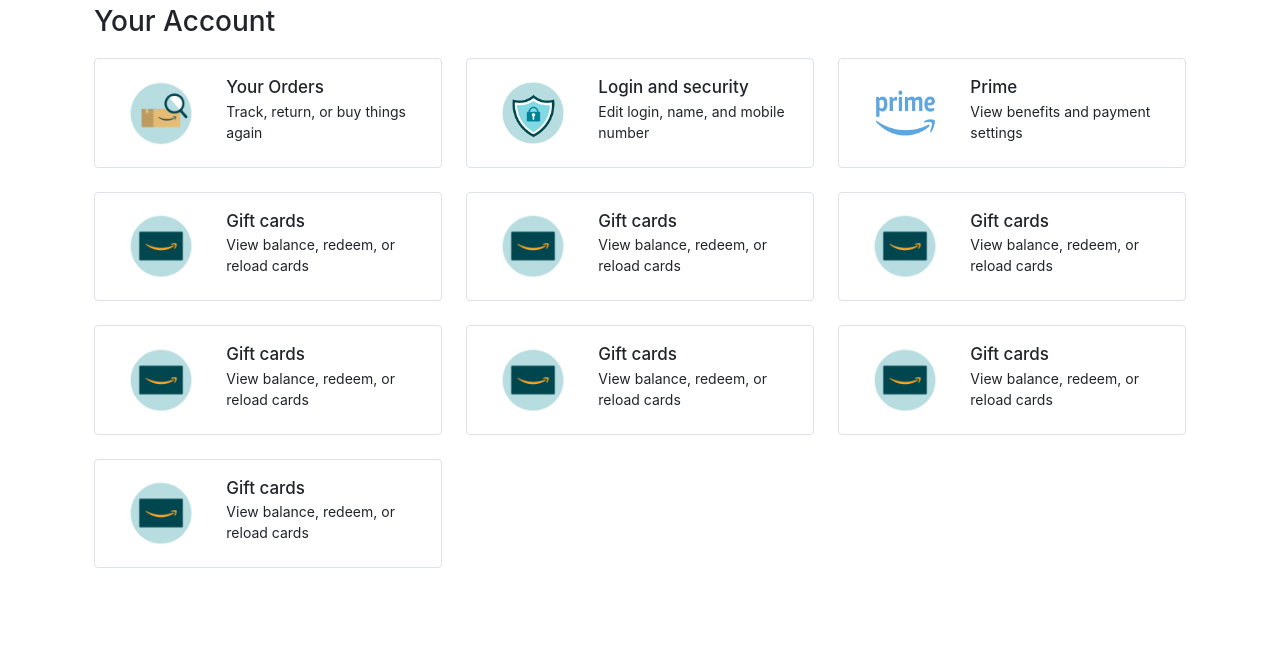
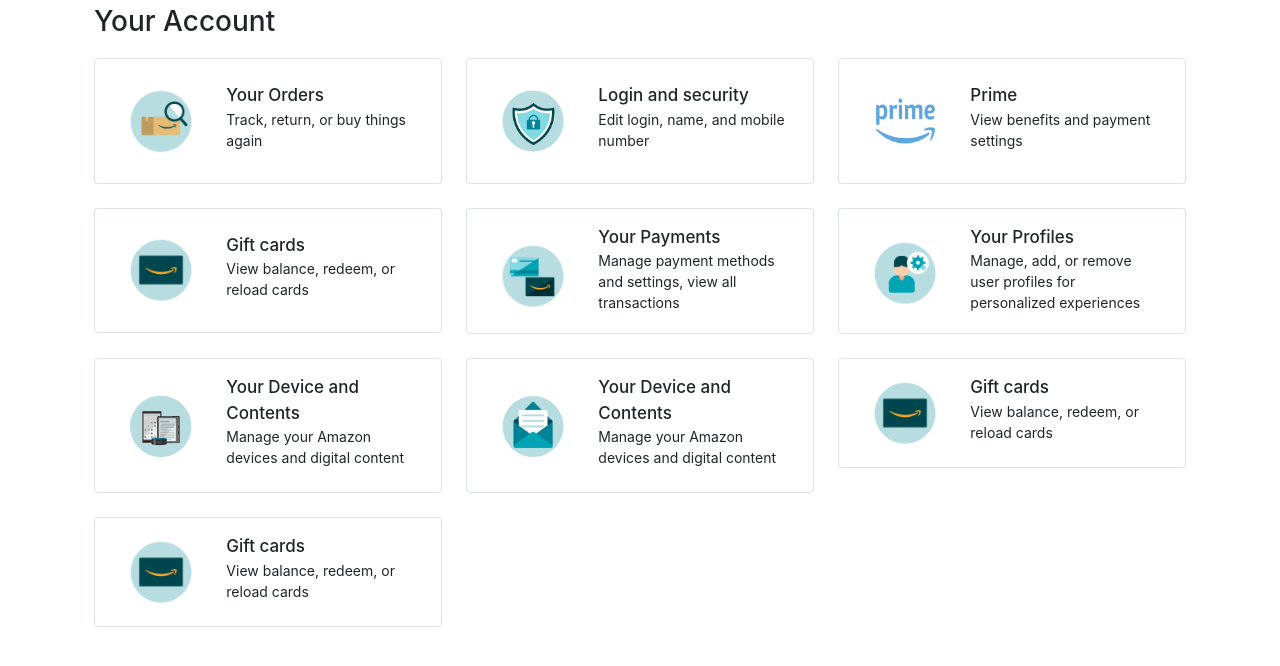
Before and after one commit to Imtious-coder/Amazon_My_Account_Clone, a React (Create React App) app: page / in a window 1280 px wide. Shown: the top 666 px of the page. Built offline with nearby package versions, Linux system fonts and the light colour scheme.

Commit message:
card 4,5,6,7 complete

```diff
--- a/src/Componnents/Home/Home.js
+++ b/src/Componnents/Home/Home.js
@@ -26,7 +26,7 @@
 
                     {/* Card1 start */}
                     <div className="col-md-4 mb-4">
-                        <div className="container pt-2 pb-2 border rounded">
+                        <div className="container pt-3 pb-3 border rounded">
                             <div className="row d-flex align-items-center">
                                 {/* Card1 Image */}
                                 <div className="col-md-4 d-flex justify-content-center align-items-center">
@@ -44,7 +44,7 @@
 
                     {/* Card2 start */}
                     <div className="col-md-4 mb-4">
-                        <div className="container pt-2 pb-2 border rounded">
+                        <div className="container pt-3 pb-3 border rounded">
                             <div className="row d-flex align-items-center">
                                 {/* Card1 Image */}
                                 <div className="col-md-4 d-flex justify-content-center align-items-center">
@@ -62,7 +62,7 @@
 
                     {/* Card3 start */}
                     <div className="col-md-4 mb-4">
-                        <div className="container pt-2 pb-2 border rounded">
+                        <div className="container pt-3 pb-3 border rounded">
                             <div className="row d-flex align-items-center">
                                 {/* Card1 Image */}
                                 <div className="col-md-4 d-flex justify-content-center align-items-center">
@@ -80,7 +80,7 @@
 
                     {/* Card4 start */}
                     <div className="col-md-4 mb-4">
-                        <div className="container pt-2 pb-2 border rounded">
+                        <div className="container pt-3 pb-3 border rounded">
                             <div className="row d-flex align-items-center">
                                 {/* Card1 Image */}
                                 <div className="col-md-4 d-flex justify-content-center align-items-center">
@@ -97,75 +97,75 @@
                     {/* Card4 End */}
 
 
-                    {/* Card4 start */}
+                    {/* Card5 start */}
+                    <div className="col-md-4 mb-4">
+                        <div className="container pt-3 pb-1 border rounded">
+                            <div className="row d-flex align-items-center">
+                                {/* Card1 Image */}
+                                <div className="col-md-4 d-flex justify-content-center align-items-center">
+                                    <img className="Card__Images" src={Image5} alt="" />
+                                </div>
+                                {/* Card1 info */}
+                                <div className="col-md-8">
+                                    <p className="Card__Title">Your Payments</p>
+                                    <p className="Card__Description">Manage payment methods and settings, view all transactions</p>
+                                </div>
+                            </div>
+                        </div>
+                    </div>
+                    {/* Card5 End */}
+
+
+                    {/* Card6 start */}
+                    <div className="col-md-4 mb-4">
+                        <div className="container pt-2 pb-1 border rounded">
+                            <div className="row d-flex align-items-center">
+                                {/* Card1 Image */}
+                                <div className="col-md-4 d-flex justify-content-center align-items-center">
+                                    <img className="Card__Images" src={Image6} alt="" />
+                                </div>
+                                {/* Card1 info */}
+                                <div className="col-md-8 mt-2">
+                                    <p className="Card__Title">Your Profiles</p>
+                                    <p className="Card__Description">Manage, add, or remove user profiles for personalized experiences</p>
+                                </div>
+                            </div>
+                        </div>
+                    </div>
+                    {/* Card6 End */}
+
+
+                    {/* Card7 start */}
                     <div className="col-md-4 mb-4">
                         <div className="container pt-2 pb-2 border rounded">
                             <div className="row d-flex align-items-center">
                                 {/* Card1 Image */}
                                 <div className="col-md-4 d-flex justify-content-center align-items-center">
-                                    <img className="Card__Images" src={Image4} alt="" />
+                                    <img className="Card__Images" src={Image7} alt="" />
                                 </div>
                                 {/* Card1 info */}
                                 <div className="col-md-8 mt-2">
-                                    <p className="Card__Title">Gift cards</p>
-                                    <p className="Card__Description">View balance, redeem, or reload cards</p>
+                                    <p className="Card__Title">Your Device and Contents</p>
+                                    <p className="Card__Description">Manage your Amazon devices and digital content</p>
                                 </div>
                             </div>
                         </div>
                     </div>
-                    {/* Card4 End */}
+                    {/* Card7 End */}
 
 
-                    {/* Card4 start */}
+                    {/* Card8 start */}
                     <div className="col-md-4 mb-4">
                         <div className="container pt-2 pb-2 border rounded">
                             <div className="row d-flex align-items-center">
                                 {/* Card1 Image */}
                                 <div className="col-md-4 d-flex justify-content-center align-items-center">
-                                    <img className="Card__Images" src={Image4} alt="" />
+                                    <img className="Card__Images" src={Image8} alt="" />
                                 </div>
                                 {/* Card1 info */}
                                 <div className="col-md-8 mt-2">
-                                    <p className="Card__Title">Gift cards</p>
-                                    <p className="Card__Description">View balance, redeem, or reload cards</p>
-                                </div>
-                            </div>
-                        </div>
-                    </div>
-                    {/* Card4 End */}
-
-
-                    {/* Card4 start */}
-                    <div className="col-md-4 mb-4">
-                        <div className="container pt-2 pb-2 border rounded">
-                            <div className="row d-flex align-items-center">
-                                {/* Card1 Image */}
-                                <div className="col-md-4 d-flex justify-content-center align-items-center">
-                                    <img className="Card__Images" src={Image4} alt="" />
-                                </div>
-                                {/* Card1 info */}
-                                <div className="col-md-8 mt-2">
-                                    <p className="Card__Title">Gift cards</p>
-                                    <p className="Card__Description">View balance, redeem, or reload cards</p>
-                                </div>
-                            </div>
-                        </div>
-                    </div>
-                    {/* Card4 End */}
-
-
-                    {/* Card4 start */}
-                    <div className="col-md-4 mb-4">
-                        <div className="container pt-2 pb-2 border rounded">
-                            <div className="row d-flex align-items-center">
-                                {/* Card1 Image */}
-                                <div className="col-md-4 d-flex justify-content-center align-items-center">
-                                    <img className="Card__Images" src={Image4} alt="" />
-                                </div>
-                                {/* Card1 info */}
-                                <div className="col-md-8 mt-2">
-                                    <p className="Card__Title">Gift cards</p>
-                                    <p className="Card__Description">View balance, redeem, or reload cards</p>
+                                    <p className="Card__Title">Your Device and Contents</p>
+                                    <p className="Card__Description">Manage your Amazon devices and digital content</p>
                                 </div>
                             </div>
                         </div>
```
